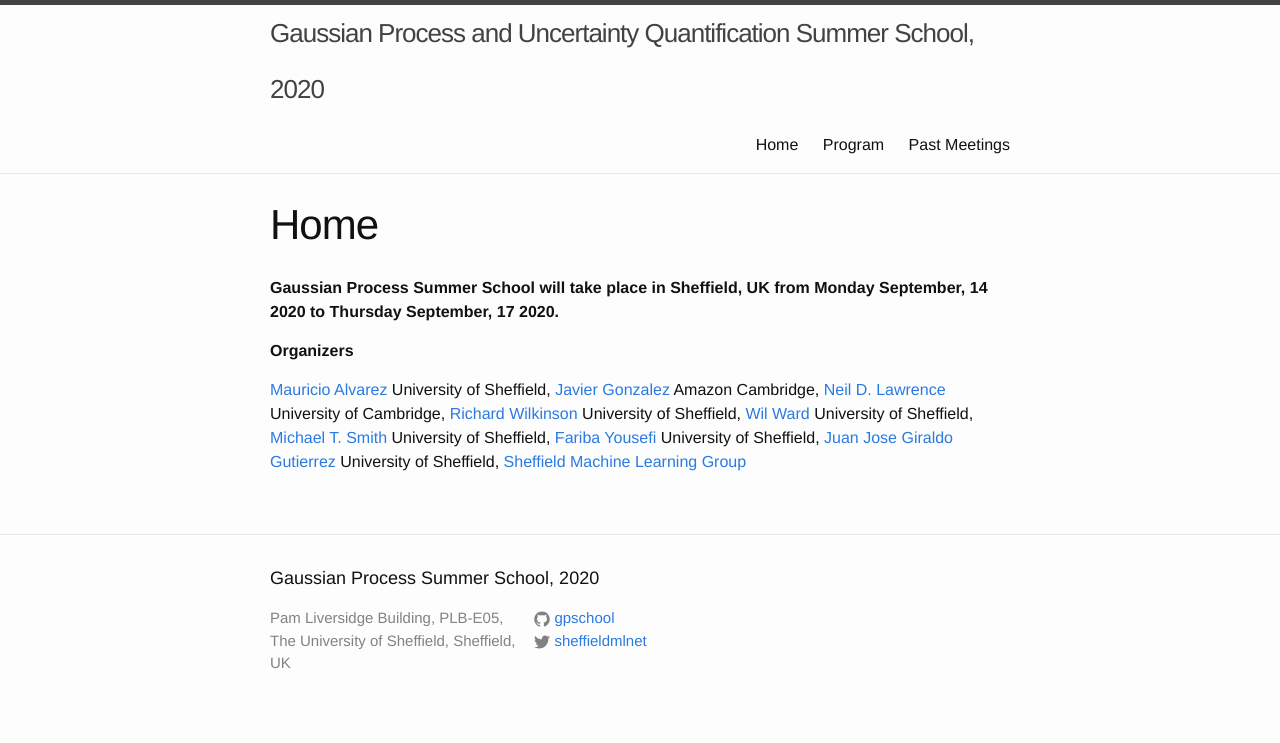
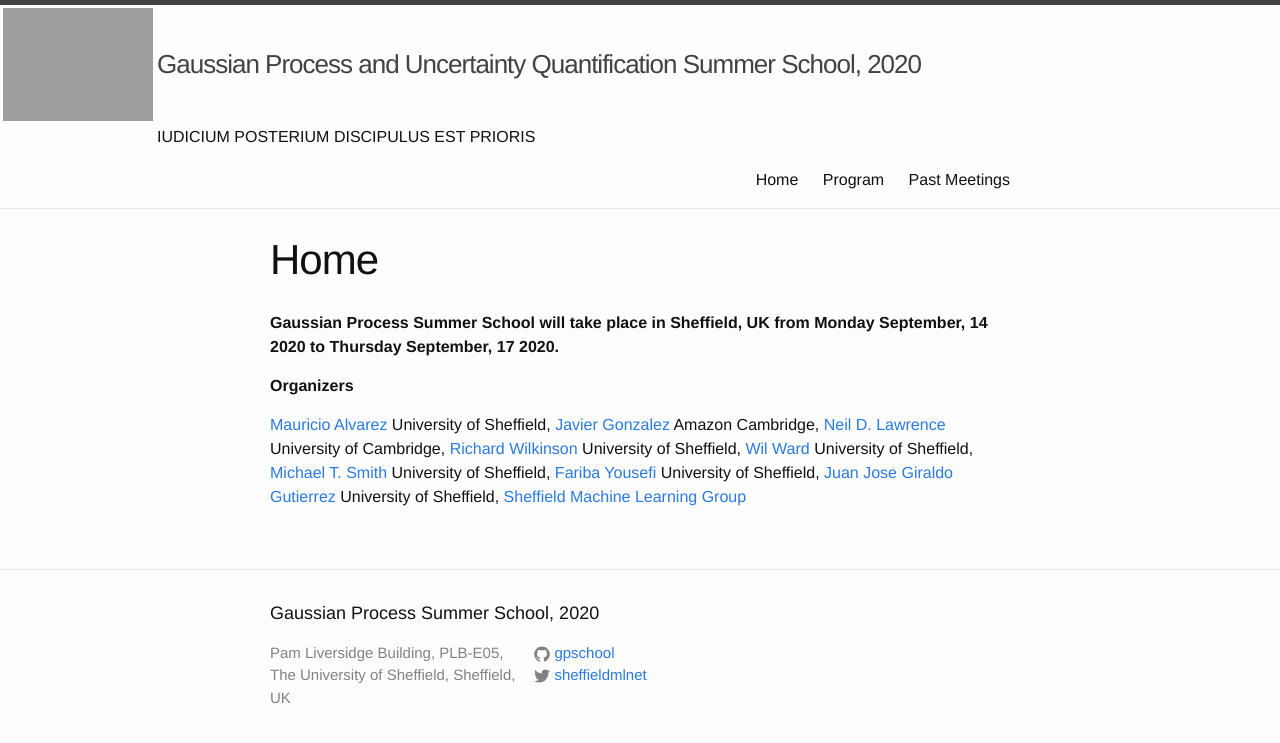
Before and after one commit to gpschool/gpss20, a Jekyll site: the page built from index.html, in a window 1280 px wide. Shown: the top 743 px of the page. Built offline with Jekyll 4.4.1, drawn with Linux system fonts in a browser that asks for light colours.

Commit message:
changes layouts

```diff
--- a/_includes/header.html
+++ b/_includes/header.html
@@ -1,9 +1,31 @@
 <header class="site-header">
 
+  {% if site.logo %}
+	  <table summary="header table">
+		  <tr>
+		      <td id="headerLeft">
+				<div id="headerCrest">
+			    <a href="{{ site.url }}/"><img src="{{ site.url }}/{{ site.logo }}" width="150" alt="Logo" /></a>
+				</div>
+		      </td><td id="headerRight">
+				<!-- page heading  -->
+				<div id="headerTitle">
+				  <a class="site-title" href="{{ site.baseurl }}/">{{ site.title }}</a>
+				</div>
+		      </td>
+		   </tr><tr>
+	      		<td><!--intentionally empty --></td>
+	      		<td>
+	      	  		<div class="site-sub-title">IUDICIUM POSTERIUM DISCIPULUS EST PRIORIS</div>
+	      		</td>
+			  </tr>
+     </table>
+  {% endif %}
+
   <div class="wrapper">
-
+	 {% unless site.logo %}
     <a class="site-title" href="{{ site.baseurl }}/">{{ site.title }}</a>
-    {% if site.banner or page.banner %}<div class="header-image-wrap"><div class="inner-wrap"><img src="{% if page.banner %}{{ page.banner | prepend: "/assets/" | prepend: site.baseurl }}{% else %}{{ site.banner | prepend: "/assets/" | prepend: site.baseurl }}{% endif %}" class="header-image" width="1280" height="290" alt="{{ site.title }}"></div>{% endif %}
+    {% if site.banner or page.banner %}<div class="header-image-wrap"><div class="inner-wrap"><img src="{% if page.banner %}{{ page.banner | prepend: "/assets/" | prepend: site.baseurl }}{% else %}{{ site.banner | prepend: "/assets/" | prepend: site.baseurl }}{% endif %}" class="header-image" width="1280" height="290" alt="{{ site.title }}"></div>{% endif %}{% endunless %}
 
     <nav class="site-nav">
       <a href="#" class="menu-icon">
--- a/_includes/map.html
+++ b/_includes/map.html
@@ -1 +1 @@
-<iframe width='{{ site.map.mapbox.width }}' height='{{ site.map.mapbox.height }}' frameborder='0' src='https://a.tiles.mapbox.com/v3/{{ site.map.mapbox.map_id }}/page.html?secure=1#{{ site.map.mapbox.zoom_level }}/{{ site.map.mapbox.latitude }}/{{ site.map.mapbox.longitude }}'></iframe>
+<iframe width='{{ site.map.mapbox.width }}' height='{{ site.map.mapbox.height }}' frameborder='0' src='https://api.mapbox.com/styles/v1/{{ site.map.mapbox.map_id1}}/{{ site.map.mapbox.map_id2}}.html?fresh={{site.map.mapbox.fresh}}&title={{site.map.mapbox.title}}&access_token={{site.map.mapbox.access_token}}#{{site.map.mapbox.zoom_level }}/{{ site.map.mapbox.latitude }}/{{ site.map.mapbox.longitude }}'></iframe>
```
Also changed, not shown: _layouts/getting_there.html (+11 -19 lines).
